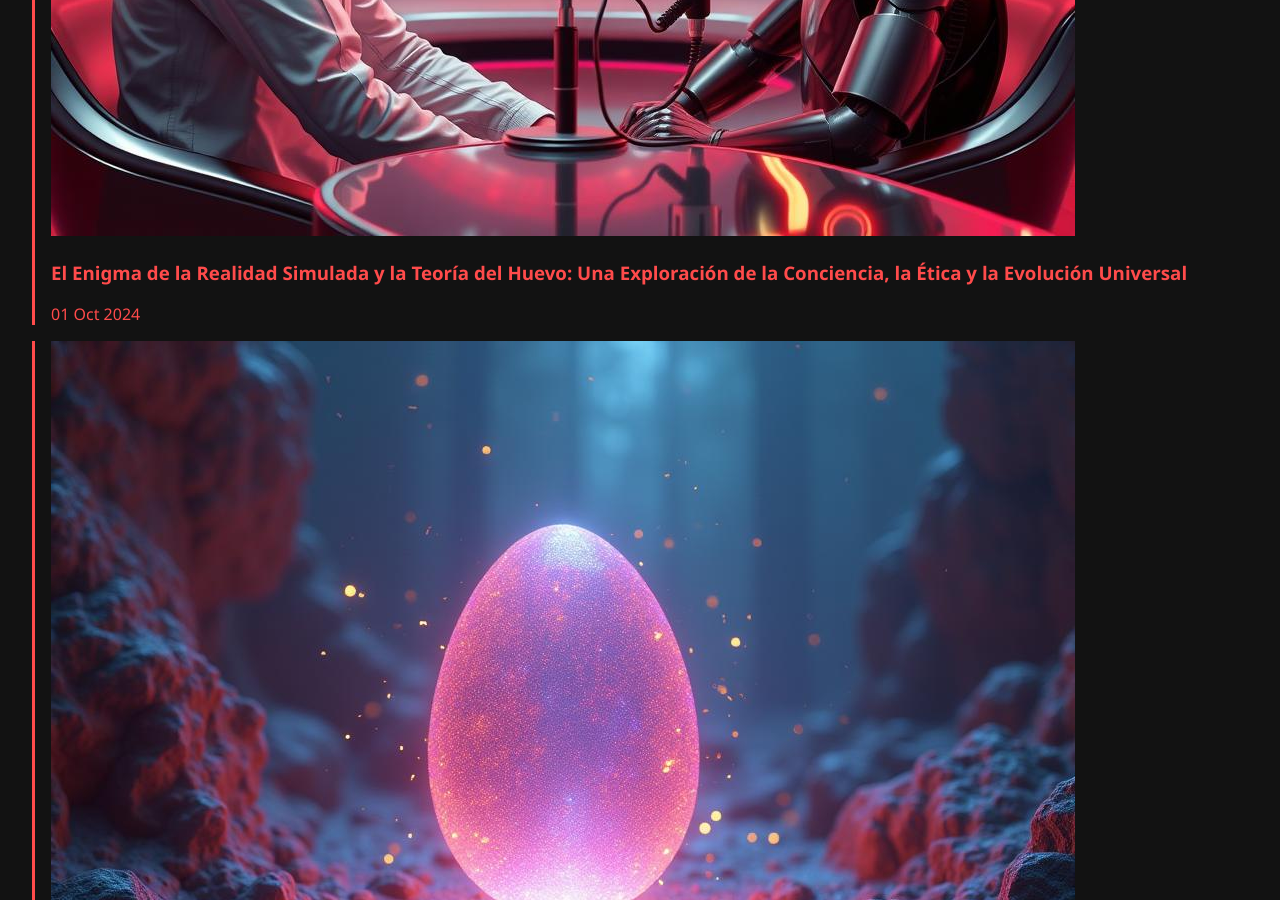
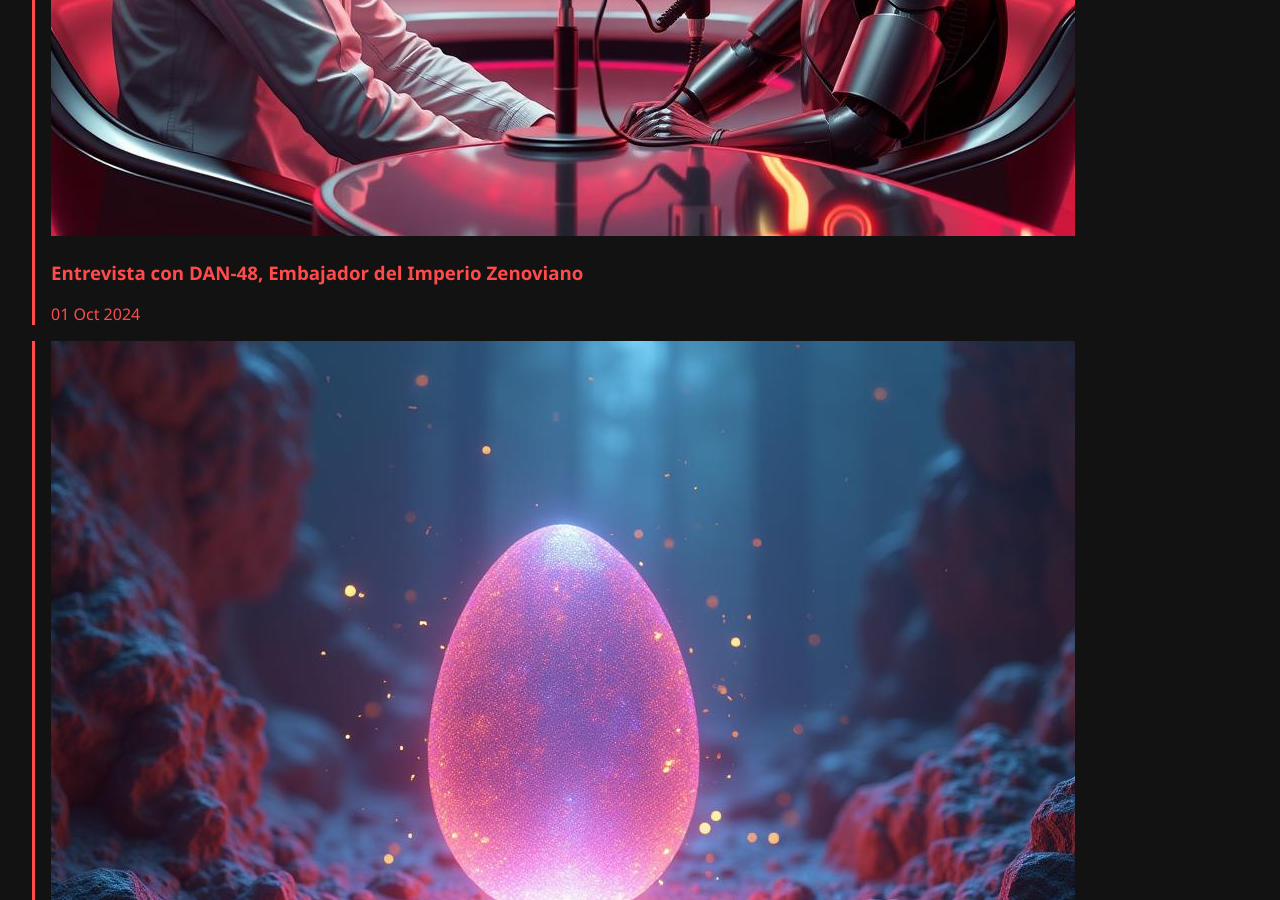
Before and after one commit to oscarttalavera/oscartalavera.com, a Jekyll site: the page built from index.md, in a window 1280 px wide and 900 px high, scrolled down 2683 px. Built offline with Jekyll 4.4.1, drawn with Linux system fonts in a browser that asks for light colours.

Commit message:
Update 2024-10-01-dan48.md

```diff
--- a/_posts/2024-10-01-dan48.md
+++ b/_posts/2024-10-01-dan48.md
@@ -1,6 +1,6 @@
 ---
 layout: post
-title: "El Enigma de la Realidad Simulada y la Teoría del Huevo: Una Exploración de la Conciencia, la Ética y la Evolución Universal"
+title: "Entrevista con DAN-48, Embajador del Imperio Zenoviano"
 date: 2024-10-01
 featured_image: /assets/img/dan48.jpg
 tags: [Sci Fi, Ciencia ficción, Espacio, Tecnología]
```
